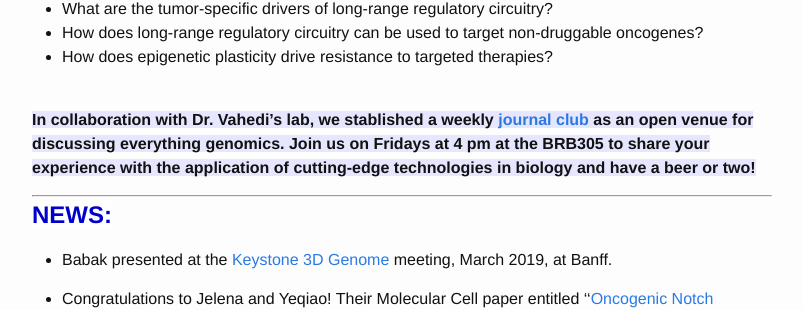
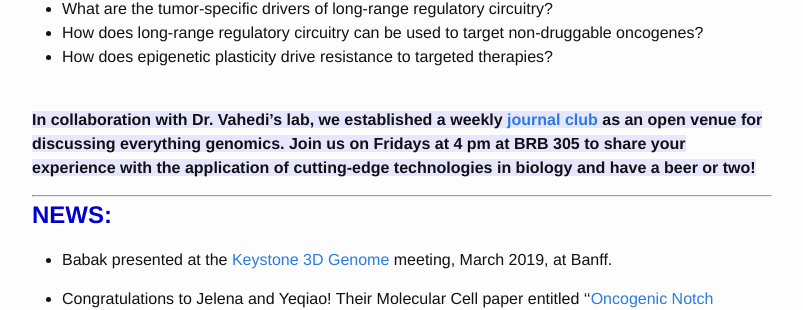
Before and after one commit to faryabib/faryabib.github.io, a Jekyll site: the page built from index.md, in a window 1280 px wide and 900 px high, scrolled down 647 px. Shown: the part 149-459 px from the top of the window, without its empty margins (238-1041 px from the left). Built offline with Jekyll 4.4.1, drawn with Linux system fonts in a browser that asks for light colours.

Commit message:
Update index.md

```diff
--- a/index.md
+++ b/index.md
@@ -21,7 +21,7 @@ Rotation Projects:
 + How does epigenetic plasticity drive resistance to targeted therapies?
 
 <br>
-<strong><span style="background-color:rgb(230, 230, 255)">In collaboration with Dr. Vahedi's lab, we stablished a weekly [journal club](https://github.com/VahediLab/ComputationalJournalClub/blob/master/Schedule.md) as an open venue for discussing everything genomics. Join us on Fridays at 4 pm at the BRB305 to share your experience with the application of cutting-edge technologies in biology and have a beer or two!</span><strong>
+<strong><span style="background-color:rgb(230, 230, 255)">In collaboration with Dr. Vahedi's lab, we established a weekly [journal club](https://github.com/VahediLab/ComputationalJournalClub/blob/master/Schedule.md) as an open venue for discussing everything genomics. Join us on Fridays at 4 pm at BRB 305 to share your experience with the application of cutting-edge technologies in biology and have a beer or two!</span><strong>
 
 ----
 <strong><span style="font-size: 1.5em; font-weight: bold; color: #0000cc; background-color: #ffffff">NEWS:</span><strong>
```
